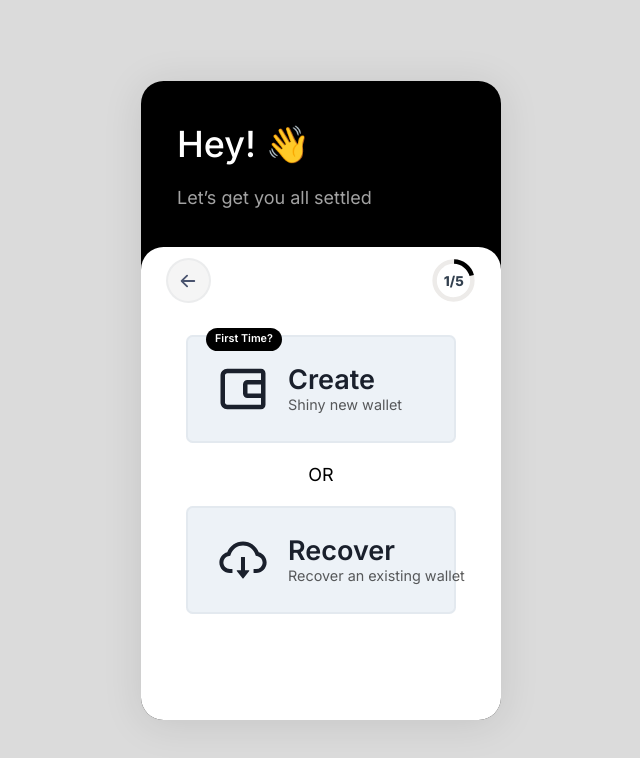
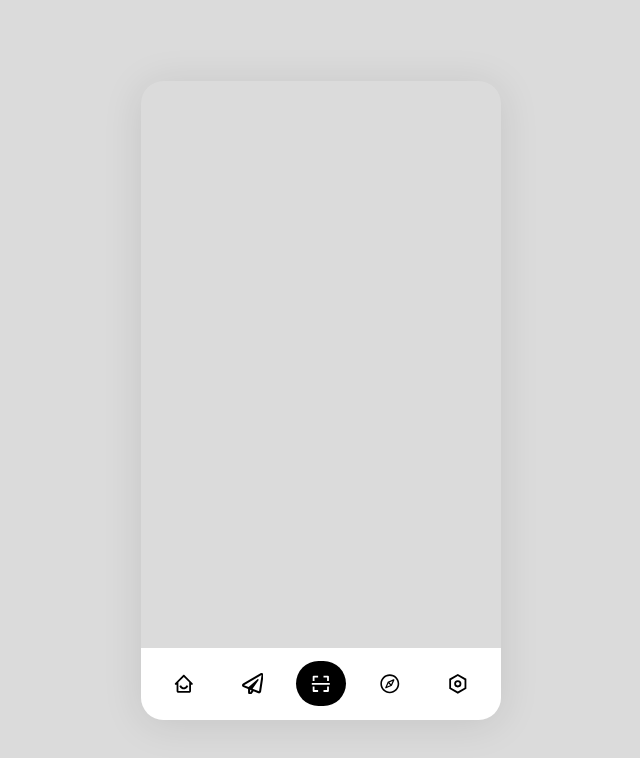
Before and after one commit to dark-circles-2022/panda-wallet, a React (Create React App) app: page / in a window 1280 px wide. Shown: the top 758 px of the page, without its empty margins (319-959 px from the left). Built offline with nearby package versions, Linux system fonts and the light colour scheme.

Commit message:
Add Bottom Menu

```diff
--- a/src/App.tsx
+++ b/src/App.tsx
@@ -9,6 +9,7 @@ import BigIconButton from './components/common/BigIconButton';
 import { SiPastebin } from 'react-icons/si';
 import AddFunds from './screens/AddFunds';
 import Onboard from './screens/Onboard';
+import BottomMenu from './components/common/BottomMenu';
 
 export const App = () => (
   <ChakraProvider theme={theme}>
@@ -21,6 +22,7 @@ export const App = () => (
       borderRadius={'1.25rem'}
       overflow="hidden"
       boxShadow="0px 4px 40px rgba(0, 0, 0, 0.1)"
+      position={'relative'}
     >
       {/* <OnboardingLayout
         title={'Hey! 👋'}
@@ -35,7 +37,8 @@ export const App = () => (
       {/* <AddGuardians /> */}
       {/* <WalletName /> */}
       {/* <AddFunds /> */}
-      <Onboard />
+      {/* <Onboard /> */}
+      <BottomMenu />
     </Box>
   </ChakraProvider>
 );
--- /dev/null
+++ b/src/components/common/BottomMenu.tsx
@@ -0,0 +1,55 @@
+import { BiHomeSmile as Home, BiScan as Scan } from 'react-icons/bi';
+import { FaRegPaperPlane as Telegram } from 'react-icons/fa';
+import { AiOutlineCompass as Explore } from 'react-icons/ai';
+import { RiSettingsLine as Settings } from 'react-icons/ri';
+import { Flex, Grid, GridItem, Icon, Text } from '@chakra-ui/react';
+
+const BottomMenu = () => {
+  const menuItems = [
+    { icon: Home as any, name: 'Home', highlight: false },
+    { icon: Telegram as any, name: 'Telegram', highlight: false },
+    { icon: Scan as any, name: 'Scanner', highlight: true },
+    { icon: Explore as any, name: 'Explore', highlight: false },
+    { icon: Settings as any, name: 'Settings', highlight: false },
+  ];
+  return (
+    <Grid
+      bg="white"
+      position={'absolute'}
+      bottom={0}
+      templateColumns={'repeat(5, 1fr)'}
+      gap={4}
+      px={'1rem'}
+      py={'0.75rem'}
+      w="full"
+    >
+      {menuItems.map((item, index) => (
+        <GridItem
+          key={index}
+          as={Flex}
+          direction="column"
+          alignItems={'center'}
+          group={item.name}
+          bg={item.highlight ? 'black' : 'white'}
+          borderRadius="full"
+          color={item.highlight ? 'white' : 'black'}
+          p={'0.65rem'}
+        >
+          <Icon
+            as={item.icon}
+            boxSize={'1.2rem'}
+          />
+          {/* <Text
+            opacity={0}
+            fontSize={'0.65rem'}
+            _groupHover={{ opacity: 1 }}
+          >
+            {item.name}
+          </Text> */}
+        </GridItem>
+      ))}
+    </Grid>
+  );
+};
+
+export default BottomMenu;
```
